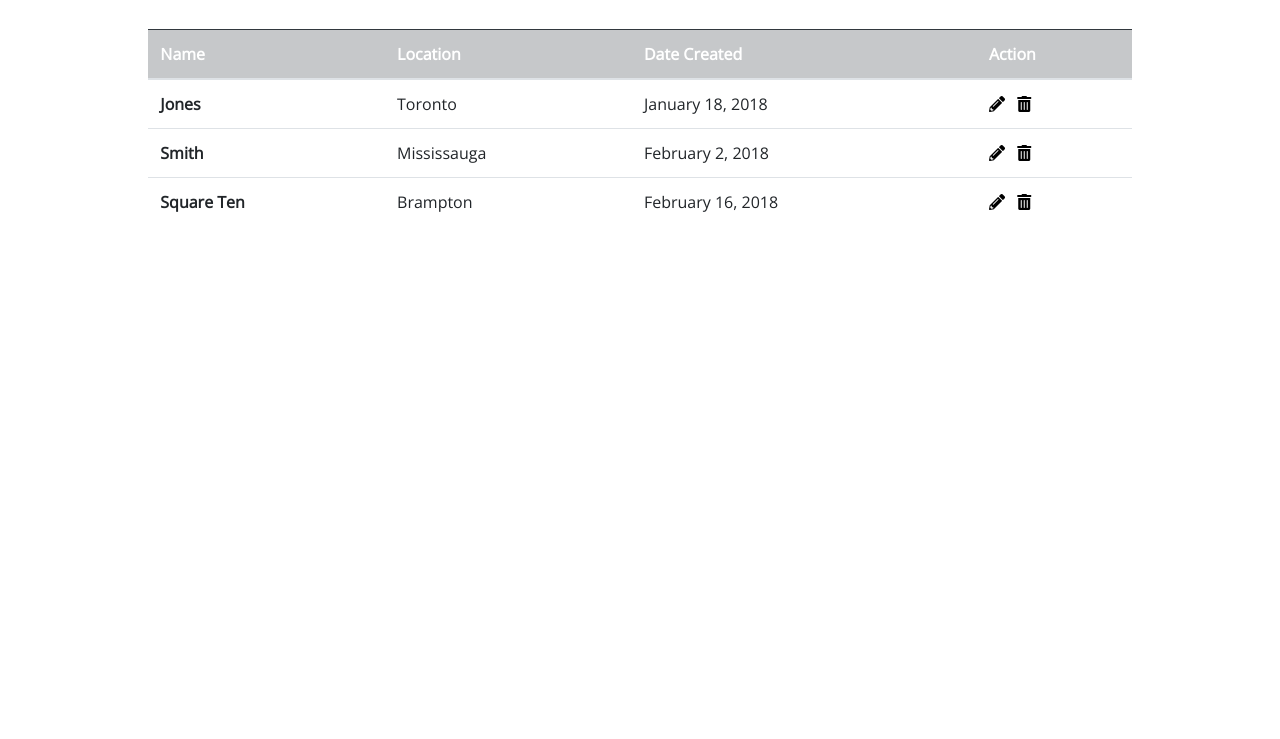
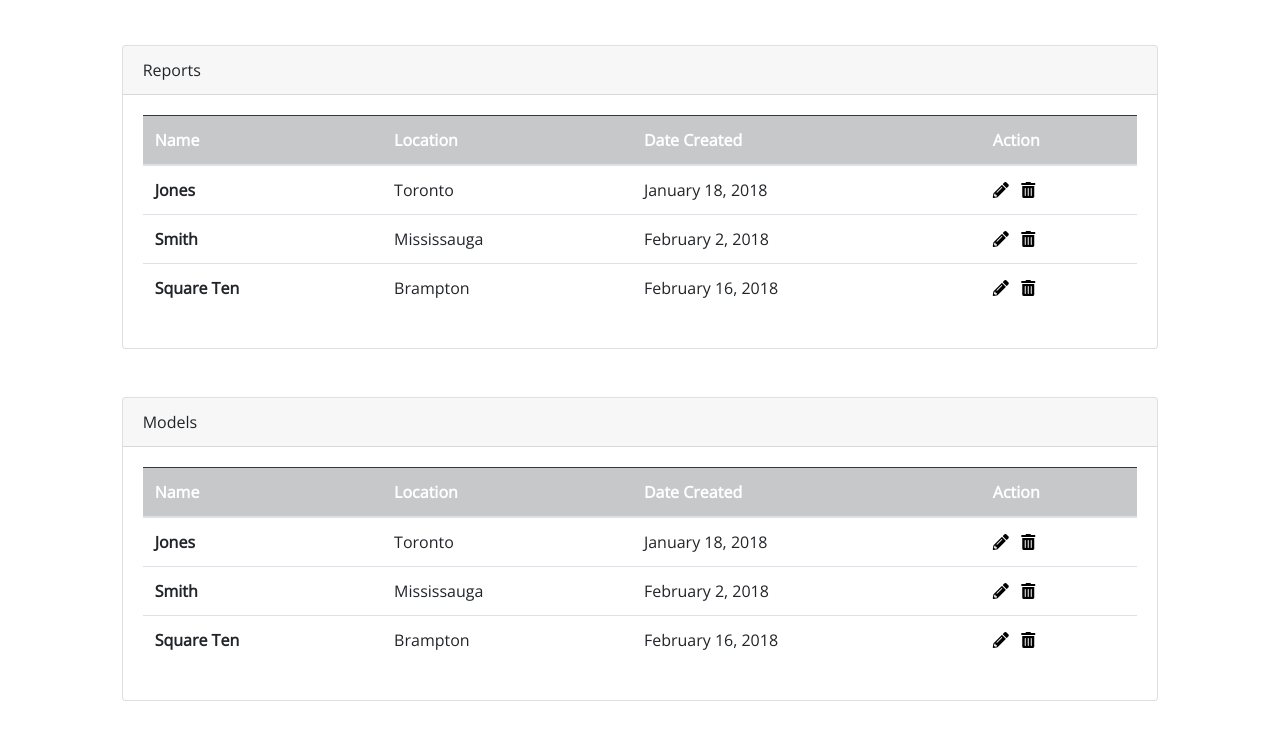
Before and after one commit to MattMcLennan/REanalyzer, a website: page uiPrototyping/index.html in a window 1280 px wide. Shown: the part 59-798 px from the top of the page. Drawn offline with nearby package versions, Linux system fonts and the light colour scheme.

Commit message:
Added Models Table and cards to table

```diff
--- a/uiPrototyping/index.html
+++ b/uiPrototyping/index.html
@@ -51,7 +51,10 @@
     <div class="row scrollable-section">
       <div class="col-1"></div>
       <div class="col-10">
-        <div class="row" id="reportsGrid">
+        <div class="card sub-main-section">
+          <div class="card-header">Reports</div>
+          <div class="card-body">
+            <div class="row table-responsive" id="reportsGrid">
               <table class="table table-hover">
                 <thead>
                   <tr class="table-dark">
@@ -106,25 +109,77 @@
                   </tr>
                 </tbody>
               </table>
+            </div>
+          </div>
+        </div>
+
+        <div class="card">
+          <div class="card-header">Models</div>
+          <div class="card-body">
+            <div class="row table-responsive" id="reportsGrid">
+              <table class="table table-hover">
+                <thead>
+                  <tr class="table-dark">
+                    <th scope="col">Name</th>
+                    <th scope="col">Location</th>
+                    <th scope="col">Date Created</th>
+                    <th scope="col">Action</th>
+                  </tr>
+                </thead>
+                <tbody>
+                  <tr>
+                    <th scope="row">Jones</th>
+                    <td>Toronto</td>
+                    <td>January 18, 2018</td>
+                    <td>
+                      <a href="#">
+                        <i class="fas fa-pencil-alt"></i>
+                      </a>
+                      &nbsp;
+                      <a href="#">
+                        <i class="fas fa-trash-alt"></i>
+                      </a>
+                    </td>
+                  </tr>
+                  <tr>
+                    <th scope="row">Smith</th>
+                    <td>Mississauga</td>
+                    <td>February 2, 2018</td>
+                    <td>
+                      <a href="#">
+                        <i class="fas fa-pencil-alt"></i>
+                      </a>
+                      &nbsp;
+                      <a href="#">
+                        <i class="fas fa-trash-alt"></i>
+                      </a>
+                    </td>
+                  </tr>
+                  <tr>
+                    <th scope="row">Square Ten</th>
+                    <td>Brampton</td>
+                    <td>February 16, 2018</td>
+                    <td>
+                      <a href="#">
+                        <i class="fas fa-pencil-alt"></i>
+                      </a>
+                      &nbsp;
+                      <a href="#">
+                        <i class="fas fa-trash-alt"></i>
+                      </a>
+                    </td>
+                  </tr>
+                </tbody>
+              </table>
+            </div>
+          </div>
 
 
-
-
-
-
-
-
-        </div>
         </div>
         <div class="col-1">
         </div>
       </div>
     </div>
-
-
-
-
-
 
     <script src="https://code.jquery.com/jquery-3.2.1.slim.min.js" integrity="sha384-KJ3o2DKtIkvYIK3UENzmM7KCkRr/rE9/Qpg6aAZGJwFDMVNA/GpGFF93hXpG5KkN"
       crossorigin="anonymous"></script>
--- a/uiPrototyping/sass/style.scss
+++ b/uiPrototyping/sass/style.scss
@@ -38,7 +38,11 @@ button {
     position: fixed;
     width: 100%;
     height: 100%;
-    padding: 2em;
+    padding-top: 3em;
+}
+
+.sub-main-section {
+    margin-bottom: 3em;
 }
 
 .scrollable-section {
```
Also changed, not shown: uiPrototyping/css/style.css. Lines whose indentation alone changed are shown as unchanged.
